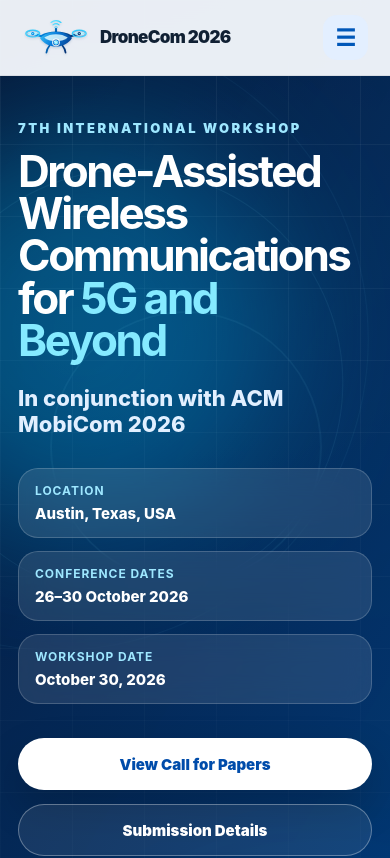
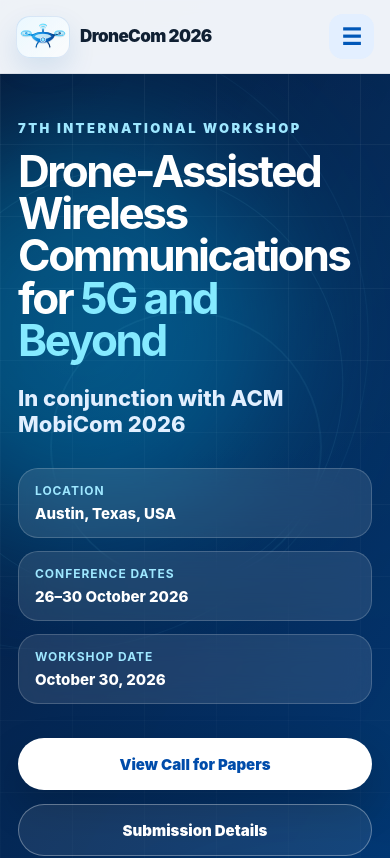
Before and after one commit to dronecom2026/dronecom2026, a React (Vite) app: page / in a window 390 px wide. Shown: the top 858 px of the page. Built offline with nearby package versions, Linux system fonts and the light colour scheme.

Commit message:
Refactor navbar and brand styles in index.css
Adjusted navbar and brand styles for improved layout and responsiveness. Updated various font sizes and spacing for better visual consistency.

```diff
--- a/src/index.css
+++ b/src/index.css
@@ -28,18 +28,22 @@
   overflow-x: hidden;
 }
 
+/* =========================
+   NAVBAR / LOGO
+========================= */
+
 .navbar {
   position: fixed;
   z-index: 1000;
   top: 0;
   left: 0;
   right: 0;
-  height: 86px;
+  height: 78px;
   padding: 0 42px;
   display: flex;
   align-items: center;
   justify-content: space-between;
-  background: rgba(248, 251, 255, 0.94);
+  background: rgba(248, 251, 255, 0.96);
   border-bottom: 1px solid rgba(15, 23, 42, 0.08);
   backdrop-filter: blur(18px);
 }
@@ -47,39 +51,48 @@
 .brand {
   display: flex;
   align-items: center;
-  gap: 18px;
+  gap: 14px;
+  min-width: 360px;
 }
 
 .brandLogo {
-  width: 96px;
-  height: 64px;
+  width: 72px;
+  height: 52px;
   object-fit: contain;
-  border-radius: 0;
-  box-shadow: none;
   flex-shrink: 0;
+  padding: 4px;
+  border-radius: 18px;
+  background: linear-gradient(
+    135deg,
+    rgba(234, 248, 255, 0.95),
+    rgba(255, 255, 255, 0.75)
+  );
+  border: 1px solid rgba(0, 87, 184, 0.12);
+  box-shadow: 0 12px 28px rgba(0, 87, 184, 0.12);
 }
 
 .brand strong {
   display: block;
   color: #102033;
-  font-size: 30px;
+  font-size: 24px;
   line-height: 1;
   font-weight: 900;
-  letter-spacing: -0.04em;
+  letter-spacing: -0.035em;
 }
 
 .brand small {
   display: block;
-  margin-top: 10px;
+  margin-top: 6px;
   color: #53657c;
-  font-size: 20px;
+  font-size: 15px;
   font-weight: 800;
+  letter-spacing: -0.01em;
 }
 
 .navLinks {
   display: flex;
   align-items: center;
-  gap: 8px;
+  gap: 6px;
 }
 
 .navLinks a {
@@ -87,8 +100,9 @@
   border-radius: 999px;
   color: #243449;
   font-size: 14px;
-  font-weight: 800;
+  font-weight: 850;
   transition: 0.2s ease;
+  white-space: nowrap;
 }
 
 .navLinks a:hover {
@@ -112,6 +126,10 @@
 main {
   width: 100%;
 }
+
+/* =========================
+   HERO
+========================= */
 
 .hero {
   position: relative;
@@ -408,6 +426,10 @@
   font-weight: 800;
 }
 
+/* =========================
+   STATS
+========================= */
+
 .statsStrip {
   position: relative;
   z-index: 4;
@@ -447,6 +469,10 @@
   font-weight: 800;
 }
 
+/* =========================
+   SECTIONS
+========================= */
+
 .section {
   width: min(1180px, calc(100% - 40px));
   margin: 0 auto;
@@ -485,6 +511,10 @@
   font-size: 18px;
   line-height: 1.75;
 }
+
+/* =========================
+   CALL FOR PAPERS
+========================= */
 
 .scopeTabs {
   display: flex;
@@ -657,6 +687,10 @@
   background: rgba(255, 255, 255, 0.07);
 }
 
+/* =========================
+   SUBMISSION
+========================= */
+
 .dateGrid {
   display: grid;
   grid-template-columns: repeat(4, 1fr);
@@ -755,6 +789,10 @@
 .submitButton:hover {
   transform: translateY(-3px);
 }
+
+/* =========================
+   COMMITTEES
+========================= */
 
 .organizerGrid {
   display: grid;
@@ -876,6 +914,10 @@
   font-weight: 650;
 }
 
+/* =========================
+   PROGRAM
+========================= */
+
 .programControls {
   margin-bottom: 20px;
   display: flex;
@@ -938,6 +980,10 @@
   font-size: 13px;
   font-weight: 950;
 }
+
+/* =========================
+   HISTORY
+========================= */
 
 .historyGrid {
   display: grid;
@@ -1009,6 +1055,10 @@
   font-weight: 950;
 }
 
+/* =========================
+   FOOTER
+========================= */
+
 .footer {
   margin-top: 40px;
   padding: 42px max(20px, calc((100vw - 1180px) / 2));
@@ -1049,9 +1099,13 @@
   color: white;
 }
 
+/* =========================
+   RESPONSIVE
+========================= */
+
 @media (max-width: 1020px) {
   .navbar {
-    height: 82px;
+    height: 78px;
     padding: 0 22px;
   }
 
@@ -1082,17 +1136,21 @@
     padding: 14px 16px;
   }
 
+  .brand {
+    min-width: auto;
+  }
+
   .brandLogo {
-    width: 84px;
-    height: 56px;
+    width: 62px;
+    height: 46px;
   }
 
   .brand strong {
-    font-size: 24px;
+    font-size: 21px;
   }
 
   .brand small {
-    font-size: 16px;
+    font-size: 13px;
   }
 
   .hero {
@@ -1140,25 +1198,27 @@
 
 @media (max-width: 680px) {
   .navbar {
-    height: 76px;
+    height: 74px;
+    padding: 0 16px;
   }
 
   .brand {
     gap: 10px;
   }
 
-  .brand small {
-    display: none;
+  .brandLogo {
+    width: 54px;
+    height: 42px;
+    padding: 3px;
+    border-radius: 14px;
   }
 
   .brand strong {
     font-size: 17px;
   }
 
-  .brandLogo {
-    width: 68px;
-    height: 46px;
-    object-fit: contain;
+  .brand small {
+    display: none;
   }
 
   .hero {
```
